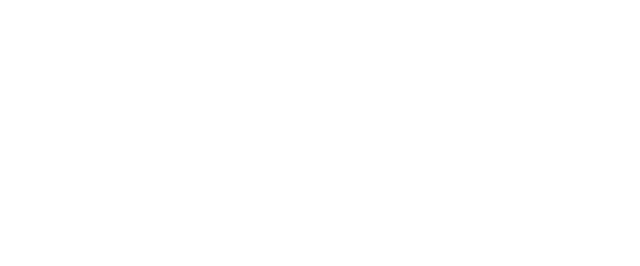
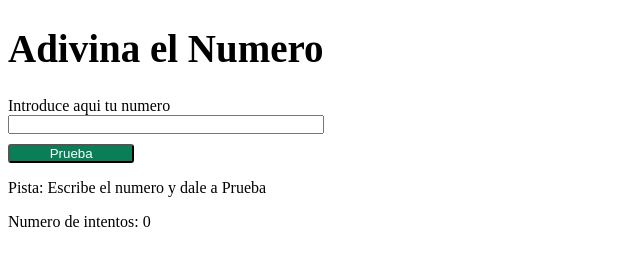
Before and after one commit to Adalab/modulo-2-evaluacion-intermedia-francescabentin, a plain HTML site: page index.html in a window 1280 px wide. Shown: the whole page, without its empty margins (0-640 px from the left). Drawn offline with Linux system fonts and the light colour scheme.

Commit message:
test github pages

```diff
--- a/css/style.css
+++ b/css/style.css
@@ -0,0 +1,27 @@
+* {
+    box-sizing: border-box;
+    padding: 0;
+
+}
+
+form {
+    display: flex;
+    flex-direction: column;
+    width: 50%;
+}
+
+.title {
+    font-size: 39px;
+}
+
+.inputNumber {
+    width: 50%;
+}
+
+.btn {
+    width: 20%;
+    margin-top: 10px;
+    border-radius: 3px;
+    background-color: rgb(9, 126, 87);
+    color: white;
+}
--- a/index.html
+++ b/index.html
@@ -10,10 +10,19 @@
 </head>
 
 <body>
+    <main>
+        <h1 class="title">Adivina el Numero</h1>
+        <form action="#">
+            <label for="inputNumber">Introduce aqui tu numero</label>
+            <input class="inputNumber" id="inputNumber" type="number">
+            <input class="btn" type="button" value="Prueba">
 
+        </form>
 
+        <p> Pista: Escribe el numero y dale a Prueba</p>
+        <p> Numero de intentos: 0</p>
 
-
+    </main>
     <script type="text/javascript" src="/js/main.js"></script>
 </body>
 
```
